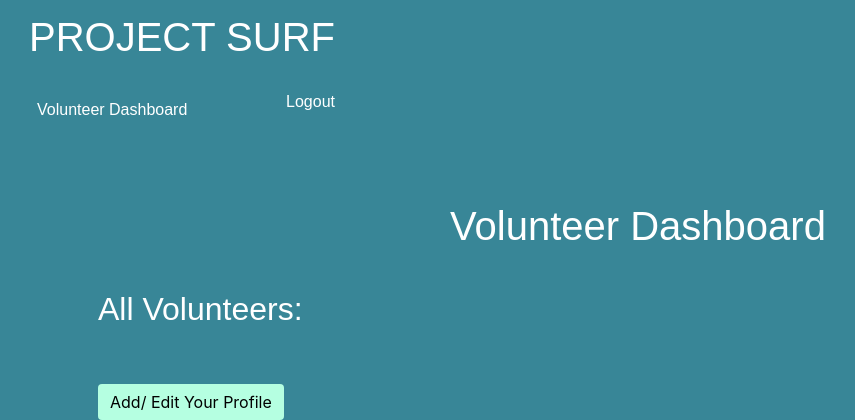
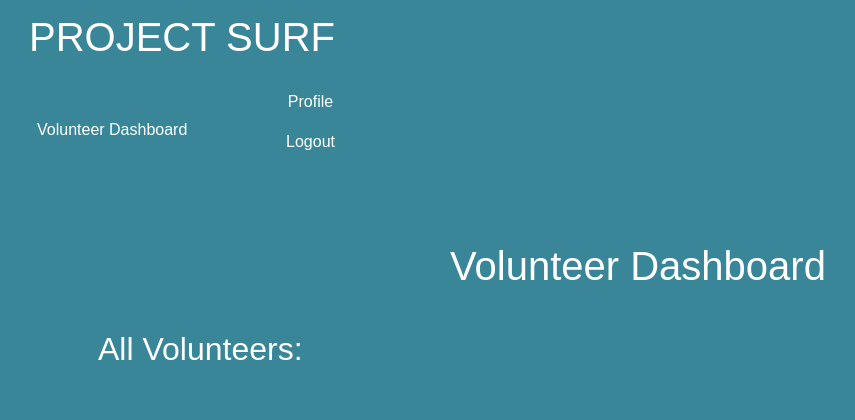
Before and after one commit to Code-Institute-Submissions/angharadcaswell-surf_volunteer_app_AugResub, a Django app: page /dashboard/ in a window 1280 px wide. Shown: the top 420 px of the page, without its empty margins (2-857 px from the left). Run offline with Django 3.2, Linux system fonts and the light colour scheme; the visitor is signed in with stand-in values (Sample User, id 1); data that the repository does not hold is empty; some libraries are stand-ins or nearby versions.

Commit message:
Add profile link to dashboard header

```diff
--- a/templates/base.html
+++ b/templates/base.html
@@ -35,6 +35,9 @@
                     </li>
                 </li>
                     {% if user.is_authenticated %}
+                    <li>
+                        <a href="{% url 'profile' %}" class="nav-link">Profile</a>
+                    </li>
                     <li class="nav-item">
                         <a class="nav-link" href="{% url 'account_logout' %}">Logout</a>
                     </li>
@@ -45,6 +48,7 @@
                     <li class="nav-item">
                         <a class="nav-link" href="{% url 'account_login' %}">Login</a>
                     </li>
+
                     {% endif %}
                     </ul>
                 </ul>
@@ -62,8 +66,12 @@
                     <ul class="text-center justify-content-end">
                         {% if user.is_authenticated %}
                     <li class="nav-item">
+                        <a href="{% url 'profile' %}" class="nav-link">Profile</a>
+                    </li>
+                    <li class="nav-item">
                         <a class="nav-link" href="{% url 'account_logout' %}">Logout</a>
                     </li>
+
                     {% else %}
                     <li class="nav-item">
                         <a class="nav-link" href="{% url 'account_signup' %}">Sign up</a>
@@ -71,6 +79,7 @@
                     <li class="nav-item">
                         <a class="nav-link" href="{% url 'account_login' %}">Login</a>
                     </li>
+
                     {% endif %}
                     </ul>
                 </span>
--- a/volunteer_dashboard/templates/dashboard.html
+++ b/volunteer_dashboard/templates/dashboard.html
@@ -13,7 +13,6 @@
 
                         <div class="card card-body" >
                             <img src=" {{ volunteer.photo.url }}" width="100%">
-                            <!-- <h5 class="card-title">{{ profile_form.name  }}</h5> -->
                             <h5 class="card-title">{{ user_form.username  }}</h5>
                             <p class="card-text">{{ volunteer.email }}</p>
                             <p class="card-text">{{ volunteer.bio }}</p>
```
Also changed, not shown: README.md.
